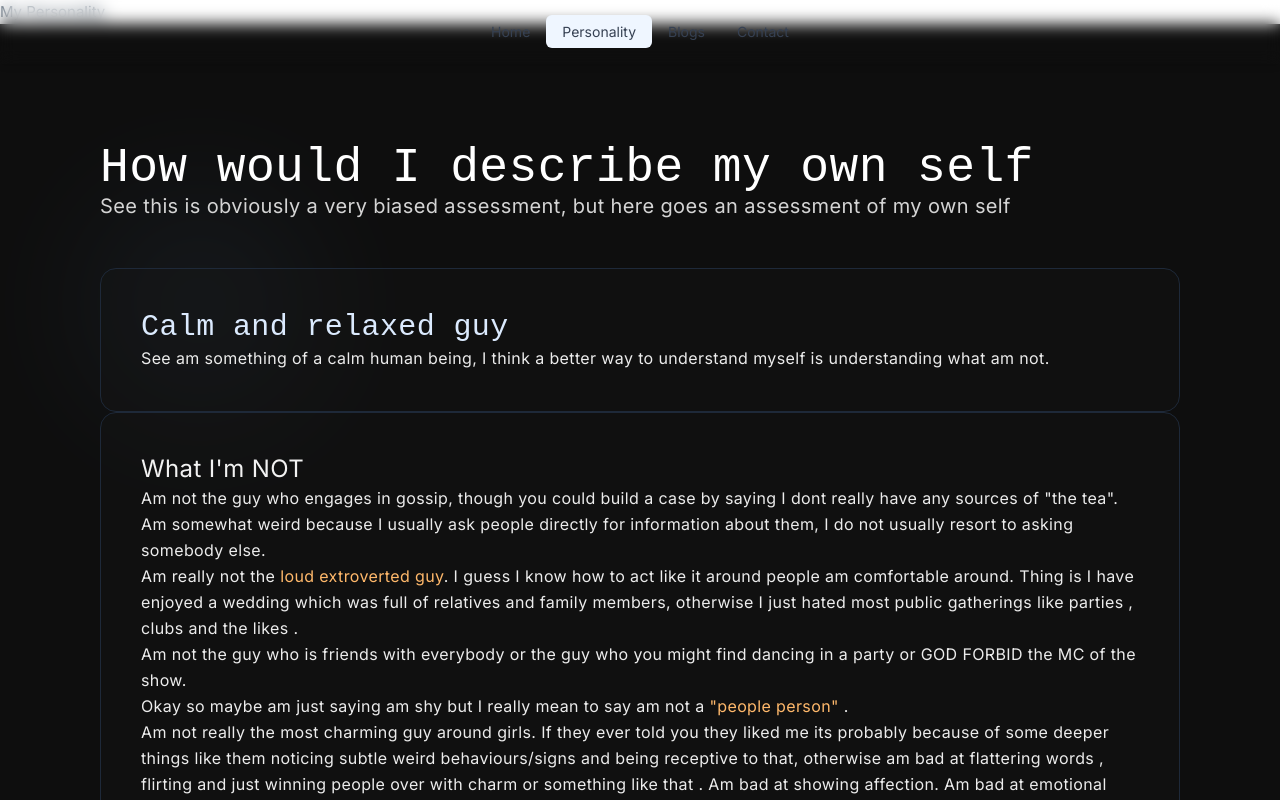
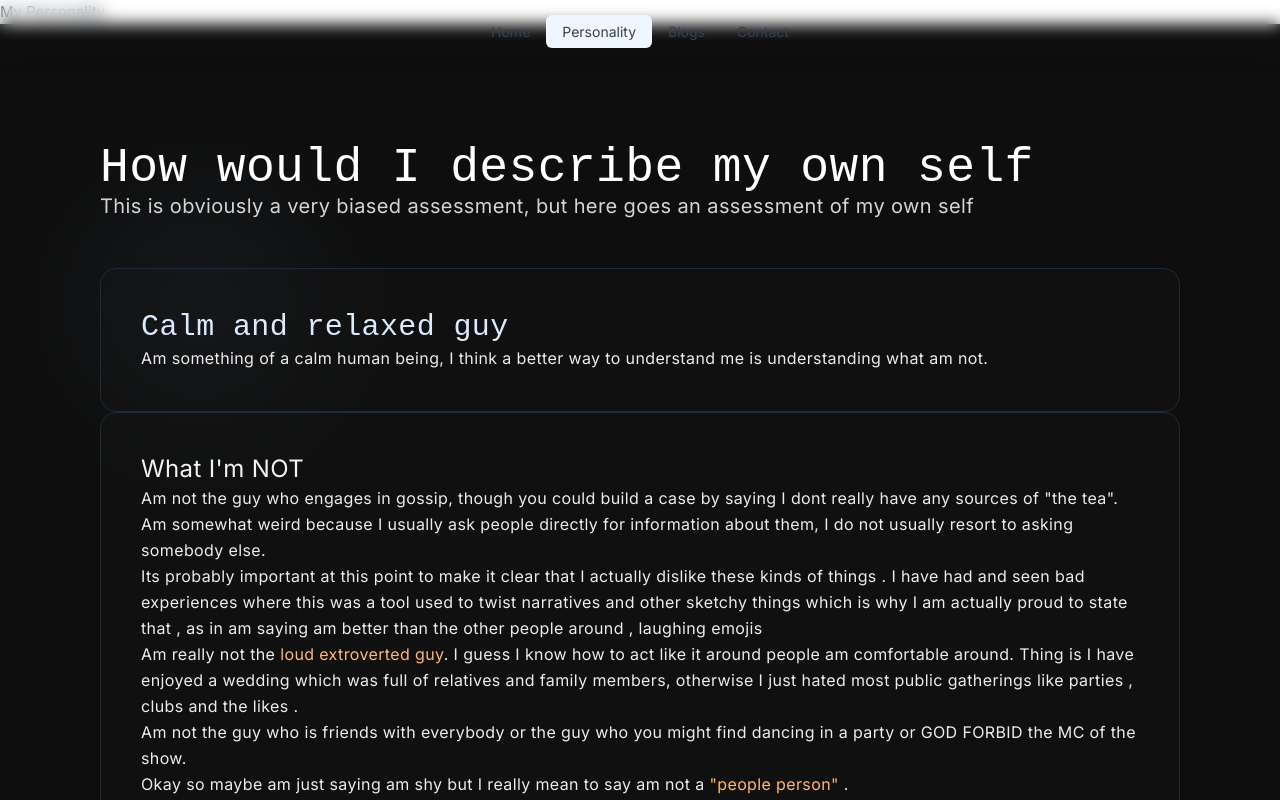
Before and after one commit to talkie-sir/ishmaelcv, a Vue app: page /about in a window 1280 px wide. Shown: the top 800 px of the page. Built offline with nearby package versions, Linux system fonts and the light colour scheme; a web font is replaced by a local one.

Commit message:
added personality page

```diff
--- a/src/components/character.vue
+++ b/src/components/character.vue
@@ -14,7 +14,7 @@
           How would I describe my own self
         </h1>
         <p class="text-customgray10 text-base sm:text-lg md:text-xl mt-4 font-inter">
-          See this is obviously a very biased assessment, but here goes an assessment of my own self
+          This is obviously a very biased assessment, but here goes an assessment of my own self
         </p>
       </div>
     </header>
@@ -27,7 +27,7 @@
         <div class="border border-gray-800 bg-neutral-900/30 backdrop-blur-sm rounded-2xl p-6 md:p-10">
           <h2 class="text-blue-100 font-bold text-2xl md:text-3xl mb-4 font-special-gothic">Calm and relaxed guy</h2>
           <p class="text-customgray0 text-sm md:text-base leading-relaxed font-inter">
-            See am something of a calm human being, I think a better way to understand myself
+            Am something of a calm human being, I think a better way to understand me
             is understanding what am not.
           </p>
         </div>
@@ -43,7 +43,10 @@
               Am not the guy who engages in gossip, though you could build a case by saying
               I dont really have any sources of "the tea". Am somewhat weird because
               I usually ask people directly for information about them, I do not usually resort to asking
-              somebody else.
+              somebody else. <br><strong>Its probably important at this point to make it clear that I actually
+            dislike these kinds of things . I have had and seen bad experiences where this was a tool
+            used to twist narratives and other sketchy things which is why I am actually proud to state that ,
+            as in am saying am better than the other people around , laughing emojis </strong>
             </p>
 
             <p class="text-customgray0 text-sm md:text-base leading-relaxed font-inter">
```
